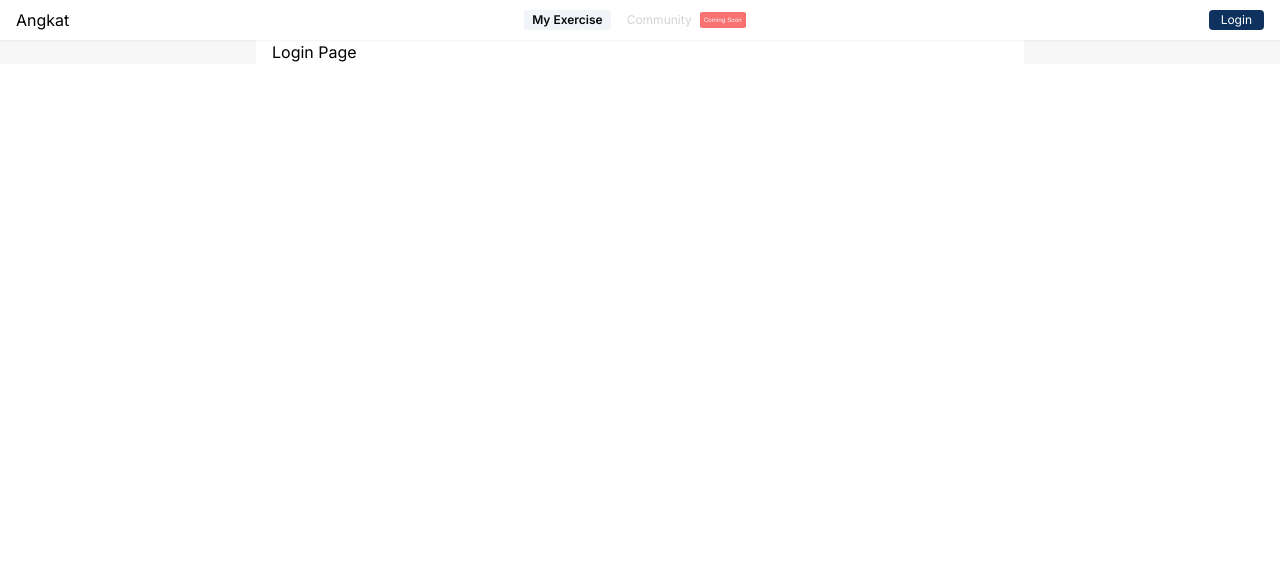
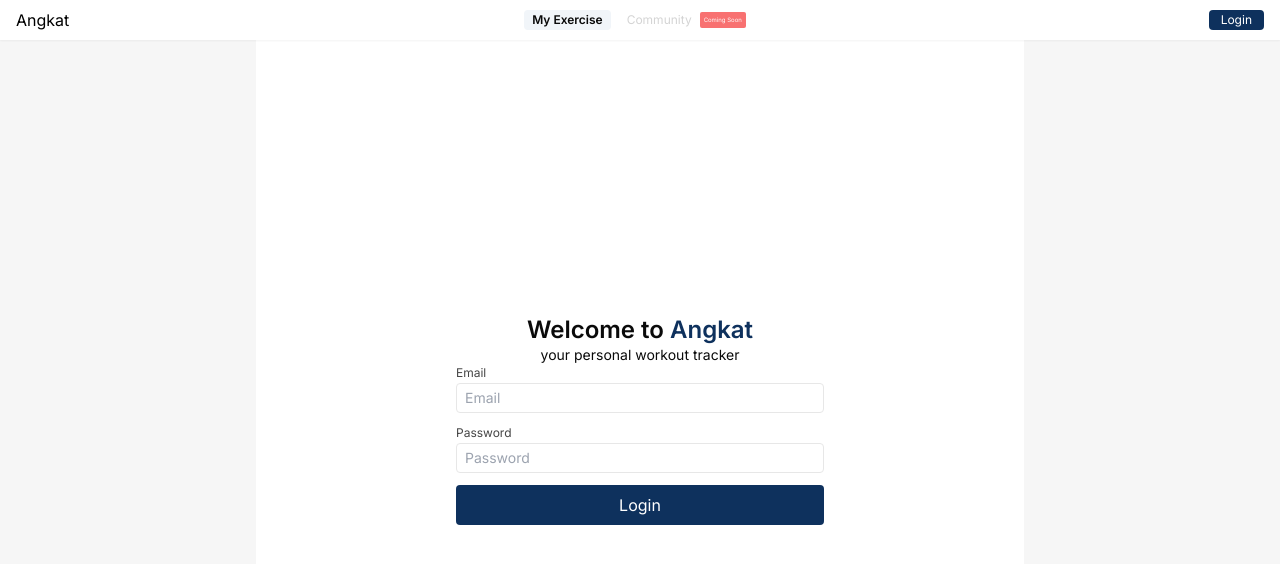
Before and after one commit to Dime07/fe-angkat, a Next.js app: page /auth/login in a window 1280 px wide. Shown: the top 564 px of the page. Built offline with nearby package versions, Linux system fonts and the light colour scheme; no server answers.

Commit message:
feat: create login page and integration

```diff
--- /dev/null
+++ b/src/app/auth/login/action.ts
@@ -0,0 +1,26 @@
+"use server";
+
+import { AuthService } from "@/app/service/auth";
+import { cookies } from "next/headers";
+import { redirect } from "next/navigation";
+
+export default async function login(_prevState: unknown, formData: FormData) {
+  const payload = {
+    email: String(formData.get("email")),
+    password: String(formData.get("password")),
+  };
+
+  const loginRes = await AuthService.login(payload);
+
+  console.log(loginRes);
+
+  if (loginRes.success) {
+    (await cookies()).set({
+      name: "an9kat",
+      value: loginRes.data.token,
+    });
+    redirect("/");
+  }
+
+  return loginRes;
+}
--- a/src/app/auth/login/page.tsx
+++ b/src/app/auth/login/page.tsx
@@ -1,7 +1,55 @@
+"use client";
+
+import Button from "@/app/_components/Button";
+import Input from "@/app/_components/Input";
+import login from "./action";
+import { useActionState, useEffect } from "react";
+
 export default function LoginPage() {
+  const [state, formAction] = useActionState(login, null);
+
+  useEffect(() => {
+    if (state) {
+      if (!state.success) {
+        alert(state.message);
+        return;
+      }
+    }
+  }, [state]);
+
   return (
-    <div>
-      <h1>Login Page</h1>
+    <div className="flex flex-col justify-center items-center py-4 min-h-[calc(100vh-40px)] overflow-auto">
+      <h1 className="text-2xl text-neutral-950 font-semibold leading-tight">
+        Welcome to <span className="text-secondary-950">Angkat</span>
+      </h1>
+      <p className="text-neutral-950 text-sm">your personal workout tracker</p>
+      <form
+        action={(formData) => {
+          formAction(formData);
+        }}
+        className="w-1/2 flex flex-col gap-3"
+      >
+        <Input
+          type="text"
+          placeholder="Email"
+          name="email"
+          label="Email"
+          required
+        />
+        <Input
+          type="password"
+          placeholder="Password"
+          name="password"
+          label="Password"
+          required
+        />
+        <Button
+          type="submit"
+          className="w-full py-2 text-base bg-secondary-950"
+        >
+          Login
+        </Button>
+      </form>
     </div>
   );
 }
--- /dev/null
+++ b/src/app/service/auth.ts
@@ -0,0 +1,18 @@
+import { IBEResponse } from "../types";
+import { ILoginPayload, ILoginResponse } from "../types/auth";
+
+const BASE_URL = process.env.API_URL;
+
+export const AuthService = {
+  login: async (
+    payload: ILoginPayload
+  ): Promise<IBEResponse<ILoginResponse>> => {
+    const res = await fetch(`${BASE_URL}/auth/login`, {
+      method: "POST",
+      headers: { "Content-Type": "application/json" },
+      body: JSON.stringify(payload),
+    });
+    const result = await res.json();
+    return result;
+  },
+};
--- a/src/app/service/workout.ts
+++ b/src/app/service/workout.ts
@@ -1,3 +1,4 @@
+import { cookies } from "next/headers";
 import { IBEResponse } from "../types";
 import { IWorkoutPayload, IWorkoutResponse } from "../types/workout";
 
@@ -7,9 +8,13 @@ export const WorkoutService = {
   postWorkout: async (
     payload: IWorkoutPayload
   ): Promise<IBEResponse<IWorkoutResponse>> => {
+    const accessToken = (await cookies()).get("an9kat")?.value;
     const res = await fetch(`${BASE_URL}/workout/`, {
       method: "POST",
-      headers: { "Content-Type": "application/json" },
+      headers: {
+        "Content-Type": "application/json",
+        Authorization: `Bearer ${accessToken}`,
+      },
       body: JSON.stringify(payload),
     });
     const result = await res.json();
@@ -17,8 +22,13 @@ export const WorkoutService = {
   },
 
   getWorkout: async (): Promise<IBEResponse<IWorkoutResponse[]>> => {
+    const accessToken = (await cookies()).get("an9kat")?.value;
+    console.log(accessToken);
     const res = await fetch(`${BASE_URL}/workout/`, {
       method: "GET",
+      headers: {
+        Authorization: `Bearer ${accessToken}`,
+      },
       next: {
         tags: ["get-workout"],
       },
--- /dev/null
+++ b/src/app/types/auth.ts
@@ -0,0 +1,10 @@
+export interface ILoginPayload {
+  email: string;
+  password: string;
+}
+
+export interface ILoginResponse {
+  token: string;
+  name: string;
+  email: string;
+}
```
Also changed, not shown: src/app/page.tsx (+5 -4 lines).
